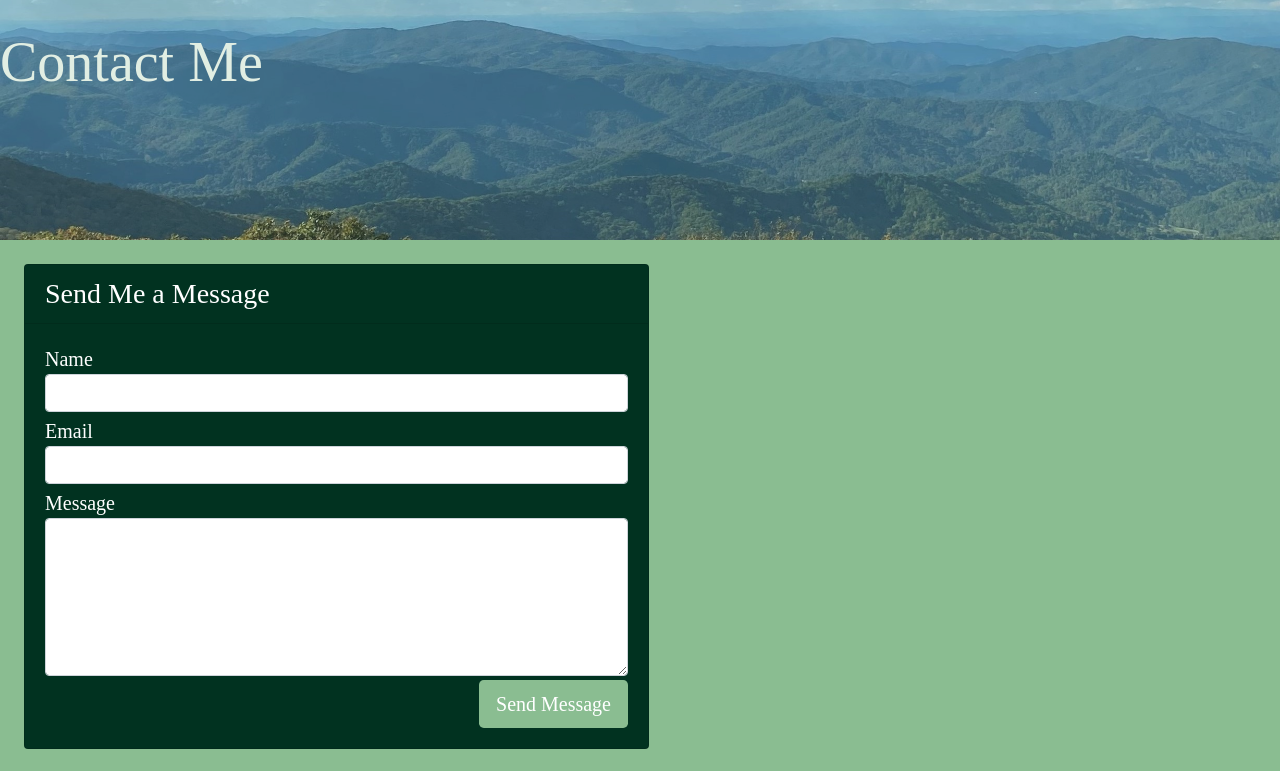
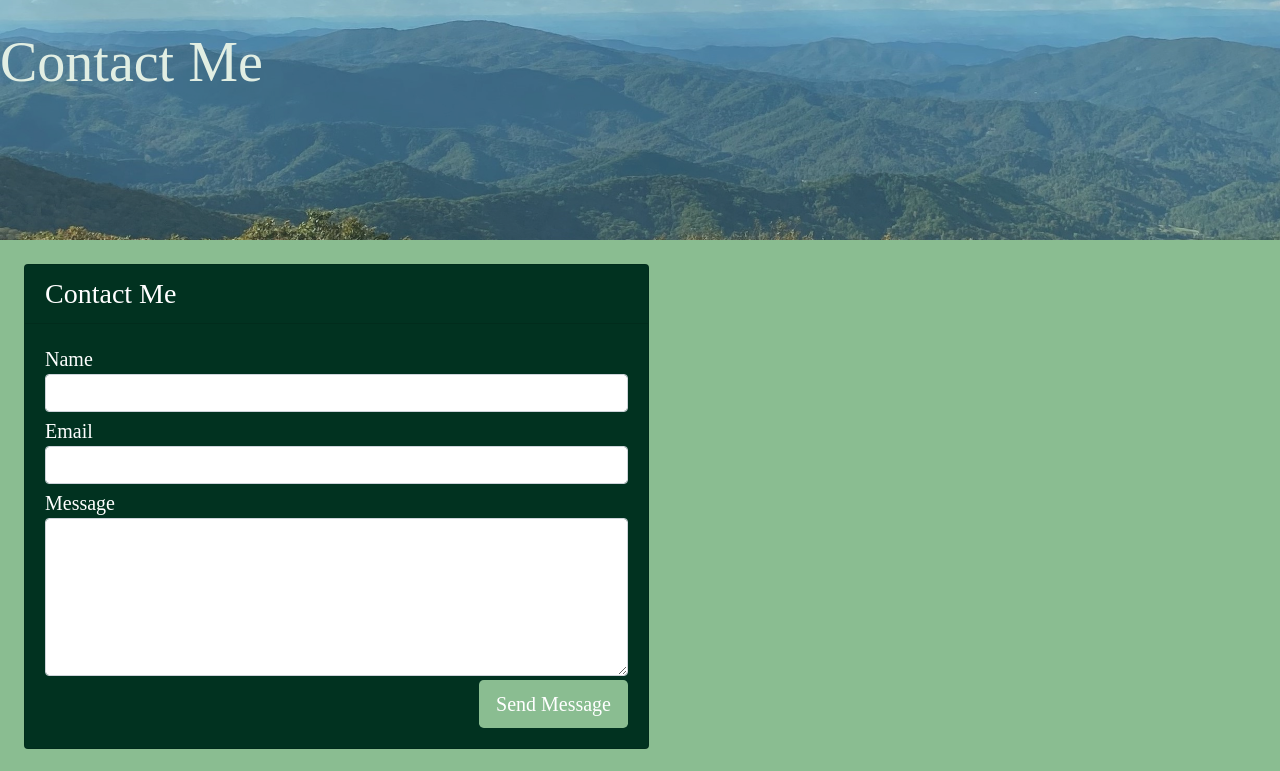
Before and after one commit to JaredWeaver/JaredWeaver.github.io, a plain HTML site: page contact.html in a window 1280 px wide. Shown: the part 59-830 px from the top of the page. Drawn offline with nearby package versions, Linux system fonts and the light colour scheme; a web font is replaced by a local one.

Commit message:
Added in context to the readme as well as small edits after using an html validation service

```diff
--- a/contact.html
+++ b/contact.html
@@ -5,7 +5,7 @@
   <meta charset="UTF-8">
   <meta name="viewport" content="width=device-width, initial-scale=1, shrink-to-fit=no">
 
-  <title>Jared Weaver Portfolio</title>
+  <title>Jared Weaver|Contact Me</title>
   <link rel="stylesheet" href="https://cdn.jsdelivr.net/npm/bootstrap@4.5.3/dist/css/bootstrap.min.css" integrity="sha384-TX8t27EcRE3e/ihU7zmQxVncDAy5uIKz4rEkgIXeMed4M0jlfIDPvg6uqKI2xXr2" crossorigin="anonymous">
   <script src="https://cdn.jsdelivr.net/npm/bootstrap@4.5.3/dist/js/bootstrap.bundle.min.js" integrity="sha384-ho+j7jyWK8fNQe+A12Hb8AhRq26LrZ/JpcUGGOn+Y7RsweNrtN/tE3MoK7ZeZDyx" crossorigin="anonymous"></script>
   <script src="https://kit.fontawesome.com/c139ec6728.js" crossorigin="anonymous"></script>
@@ -51,6 +51,7 @@
         <div class="container-fluid"></div>
           <h1 class="display-4">Contact Me</h1>
           <br><br><br>
+      </div>
     </section>
     <section>
       <div class="row">
@@ -58,7 +59,7 @@
           <span class="anchor" id="formContact"></span>
           <div class="card card-outline-custom">
               <div class="card-header">
-                  <h3 class="mb-0">Send Me a Message</h3>
+                  <h3 class="mb-0">Contact Me</h3>
               </div>
             <div class="card-body">
                 <form class="form" role="form" autocomplete="off">
@@ -87,12 +88,13 @@
             </div>
           </div>
         </div>
+      </div>
     </section>
   </main>
   <footer class="footer fixed-bottom">
     <div class="row">
       <div class="col-md-8">
-        <h3> &copy 2020 Jared Weaver </h3>
+        <h3> &copy; 2020 Jared Weaver </h3>
       </div>
       <div class="col-md-4">
         <a href="https://www.linkedin.com/in/jaredweaver2/" target="_blank"><i class="fab fa-linkedin-in fa-lg"></i></a>
```
Also changed, not shown: index.html (+0 -1 lines), assets/Images/contact-page-screenshot.png (added), assets/Images/home-page-screenshot.png (added), assets/Images/portfolio-page-screenshot.png (added), 1 other file. Lines whose indentation alone changed are shown as unchanged.
